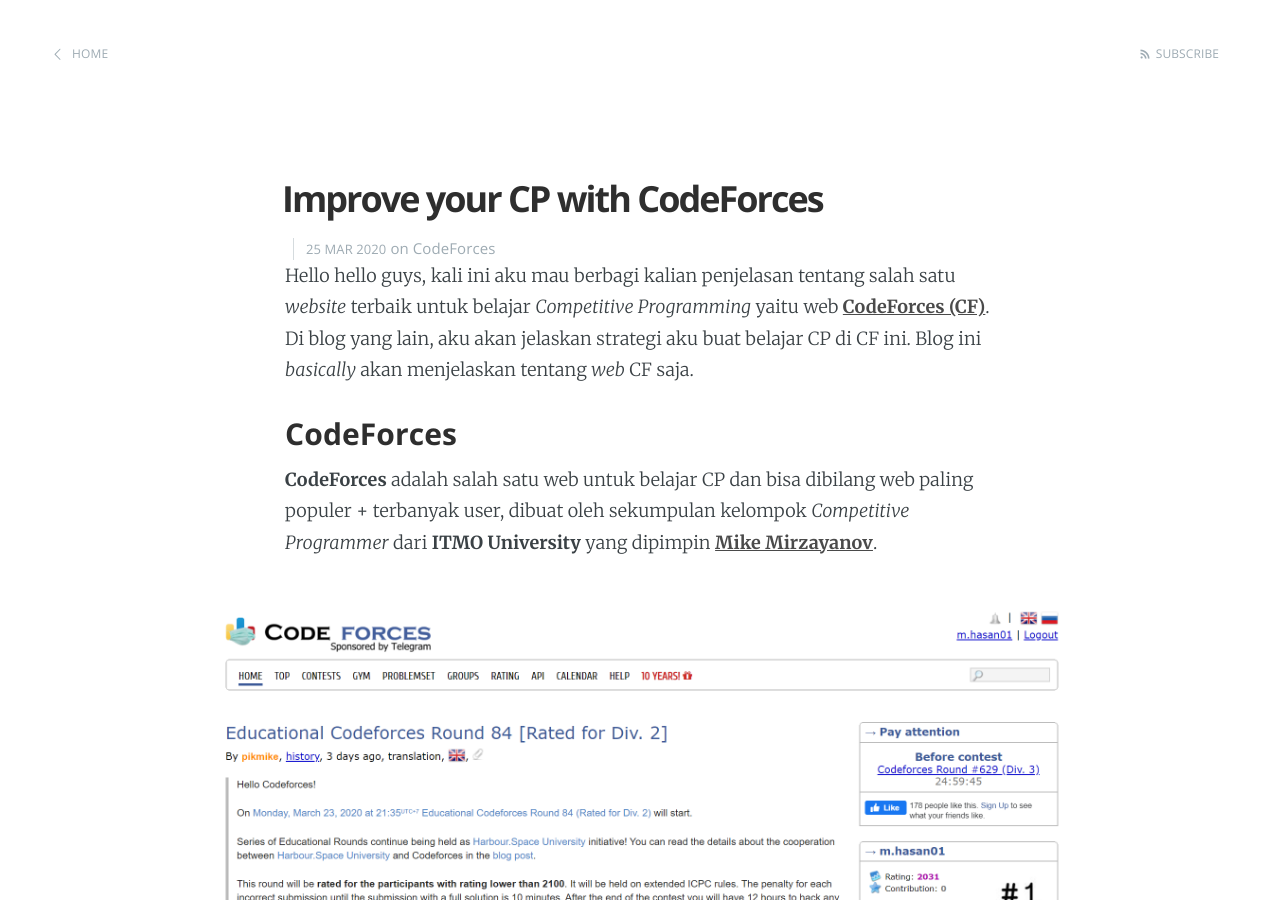
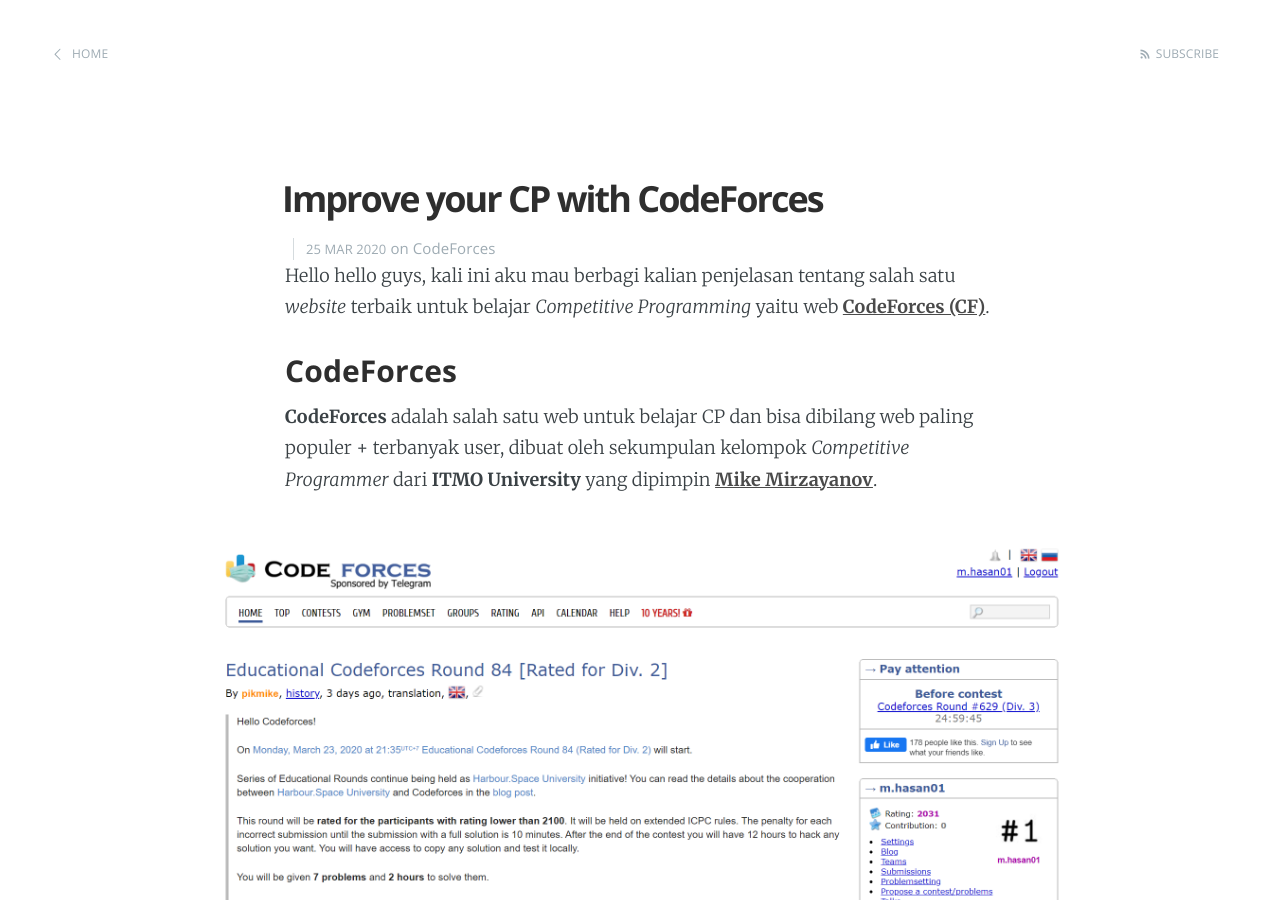
Before and after one commit to cp-itb/blog, a Jekyll site: the page built from _posts/2020-03-25-Improve-CP-With-Codeforces.md, in a window 1280 px wide and 900 px high. Built offline with Jekyll 4.4.1, drawn with Linux system fonts in a browser that asks for light colours; formulas are drawn with MathJax 3.

Commit message:
chore: edit on redundant description

```diff
--- a/_posts/2020-03-25-Improve-CP-With-Codeforces.md
+++ b/_posts/2020-03-25-Improve-CP-With-Codeforces.md
@@ -8,7 +8,7 @@ profpic: mhasan01
 author-description: Ketua Komunitas CP ITB 2020/2021
 ---
 
-Hello hello guys, kali ini aku mau berbagi kalian penjelasan tentang salah satu *website* terbaik untuk belajar *Competitive Programming* yaitu web **[CodeForces (CF)](https://codeforces.com/)**. Di blog yang lain, aku akan jelaskan strategi aku buat belajar CP di CF ini. Blog ini *basically* akan menjelaskan tentang *web* CF saja.
+Hello hello guys, kali ini aku mau berbagi kalian penjelasan tentang salah satu *website* terbaik untuk belajar *Competitive Programming* yaitu web **[CodeForces (CF)](https://codeforces.com/)**.
 
 ### CodeForces
 
```
